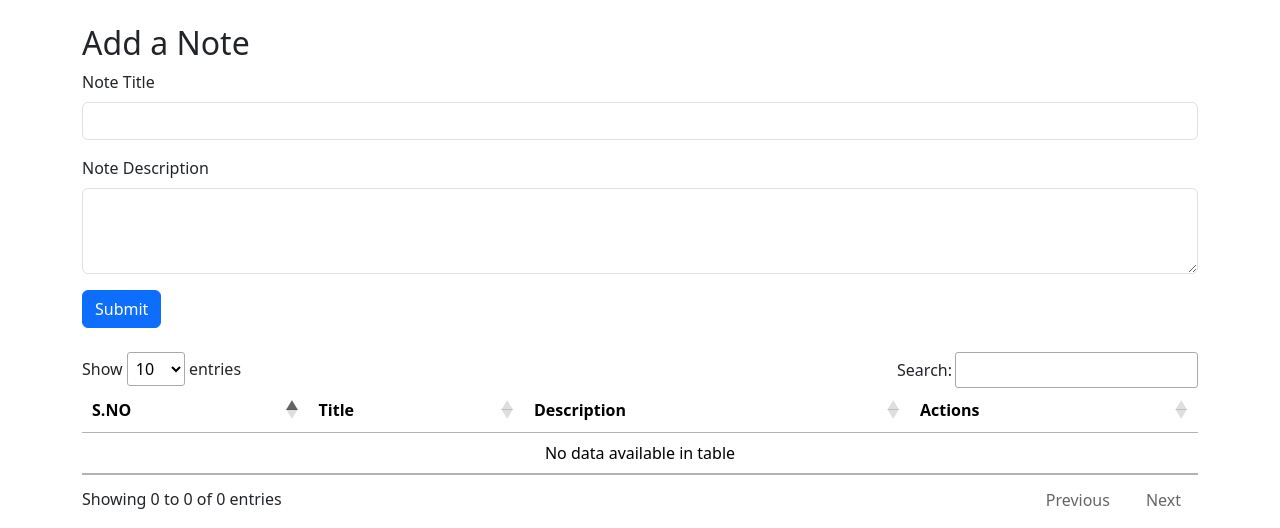
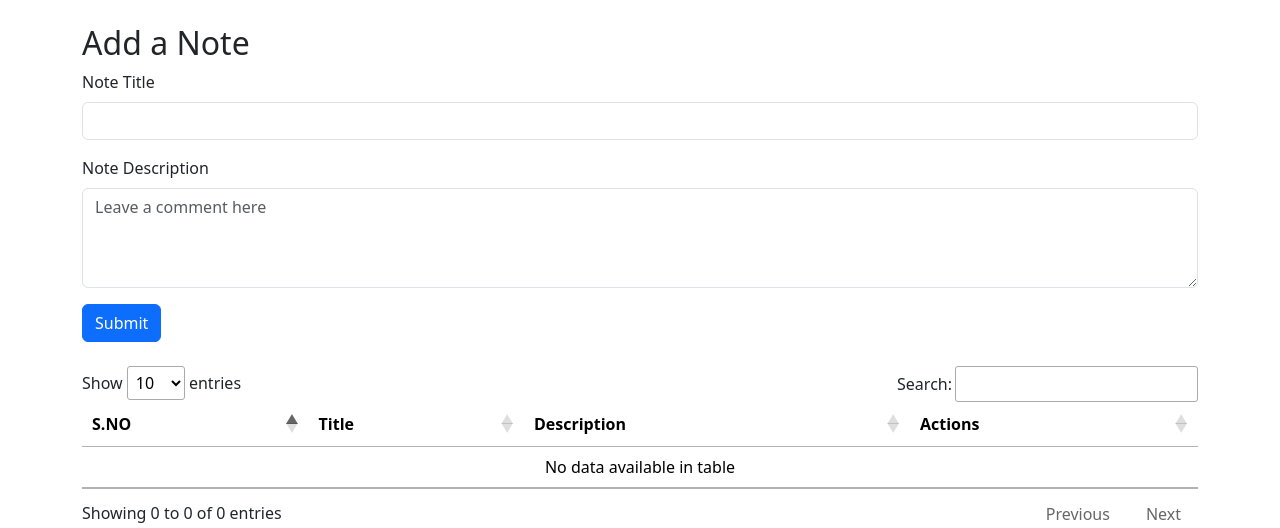
Before and after one commit to nilesh1312002/phpcrud, a PHP site: page /crud-op.php in a window 1280 px wide. Shown: the part 56-584 px from the top of the page. Run offline with PHP 8.4, Linux system fonts and the light colour scheme; data that the repository does not hold is empty; some libraries are stand-ins or nearby versions.

Commit message:
update description is visible for crud

```diff
--- a/crud-op.php
+++ b/crud-op.php
@@ -124,17 +124,17 @@ if (isset($_GET['success']) && $_GET['success'] == 1) {
 <input type="hidden" id="editSno" name="snoEdit">
 <div class="mb-3">
     <label for="editTitle" class="form-label">Note Title</label>
-    <input type="text" class="form-control" id="editTitle" name="title" required>
+    <input type="text" class="form-control" id="editTitle"  name="title" required>
 </div>
 <div class="mb-3">
     <label for="editDescription" class="form-label">Note Description</label>
-    <textarea class="form-control" id="editDescription" name="description" rows="3" required></textarea>
+    <textarea class="form-control" required placeholder="Leave a comment here" id="description" rows="sno"  name="description" style="height: 100px"></textarea>
 </div>
 
     <button type="submit" class="btn btn-primary">Submit</button>
 </form>
 
-        </div>
+    </div>
 
 
 <div class="container">
@@ -218,11 +218,11 @@ if (isset($_GET['update']) && $_GET['update'] == 1) {
                     <input type="hidden" id="editSno" name="snoEdit">
                     <div class="mb-3">
                         <label for="editTitle" class="form-label">Note Title</label>
-                        <input type="text" class="form-control" id="editTitle" name="title" required>
+                        <input type="text" class="form-control" id="editTitle"  name="title" required>
                     </div>
                     <div class="mb-3">
                         <label for="editDescription" class="form-label">Note Description</label>
-                        <textarea class="form-control" id="editDescription" name="description" rows="3" required></textarea>
+                        <textarea class="form-control" id="editDescription" name="description" rows="sno" required></textarea>
                     </div>
                     <div class="modal-footer">
                         <button type="button" class="btn btn-secondary" data-bs-dismiss="modal">Close</button>
```
